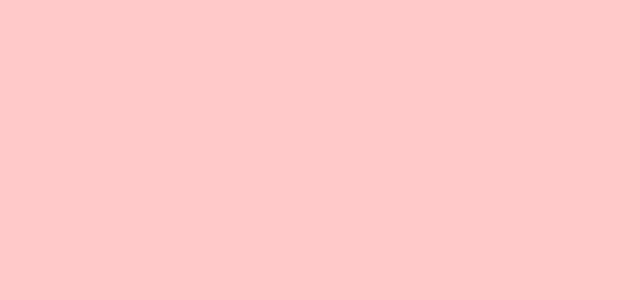
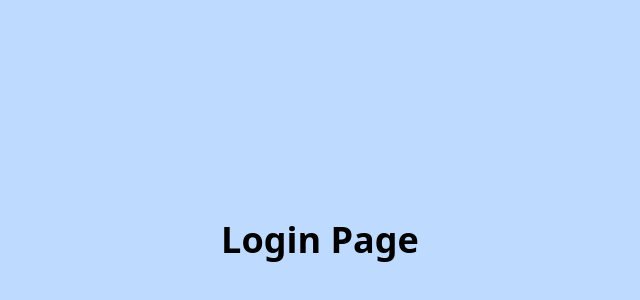
Before and after one commit to gomes-milindu/react-project, a React (Vite) app: page /login in a window 1280 px wide. Before the commit this address had no page. Shown: the part 160-460 px from the top of the page, without its empty margins (320-960 px from the left). Built offline with nearby package versions, Linux system fonts and the light colour scheme.

Commit message:
create login page 🙌

```diff
--- /dev/null
+++ b/pages/loginPage.jsx
@@ -0,0 +1,8 @@
+import React from "react";
+export default function LoginPage(){
+    return(
+        <div className="w-full h-screen bg-blue-200 flex justify-center items-center">
+            <h1 className="text-4xl font-bold">Login Page</h1>
+        </div>
+    )
+}
--- a/src/App.jsx
+++ b/src/App.jsx
@@ -4,6 +4,7 @@ import ProductCard from './components/productCard'
 import AdminPage from '../pages/adminPage'
 import HomePage from '../pages/homePage'
 import TestPage from '../pages/testPage'
+import LoginPage from '../pages/loginPage'
 
 function App() {
 
@@ -16,6 +17,7 @@ function App() {
             <Route path ="/register" element={<h1>Register page</h1>}/>
             <Route path ="/admin/*" element={<AdminPage/>}/>
             <Route path ="/test" element={<TestPage/>}/>
+            <Route path ="/login" element={<LoginPage/>}/>
           </Routes>
       </div>
 
```
